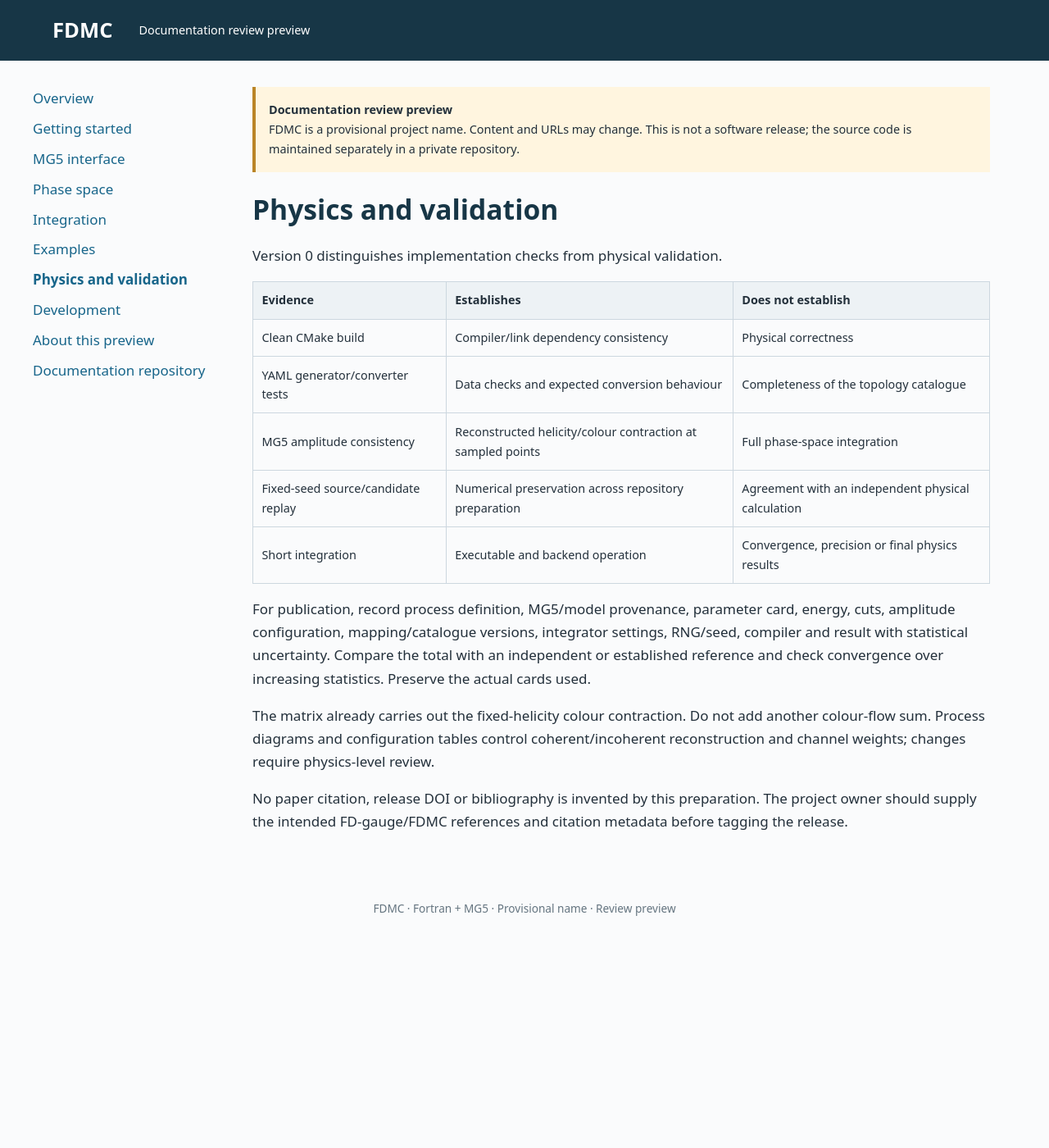
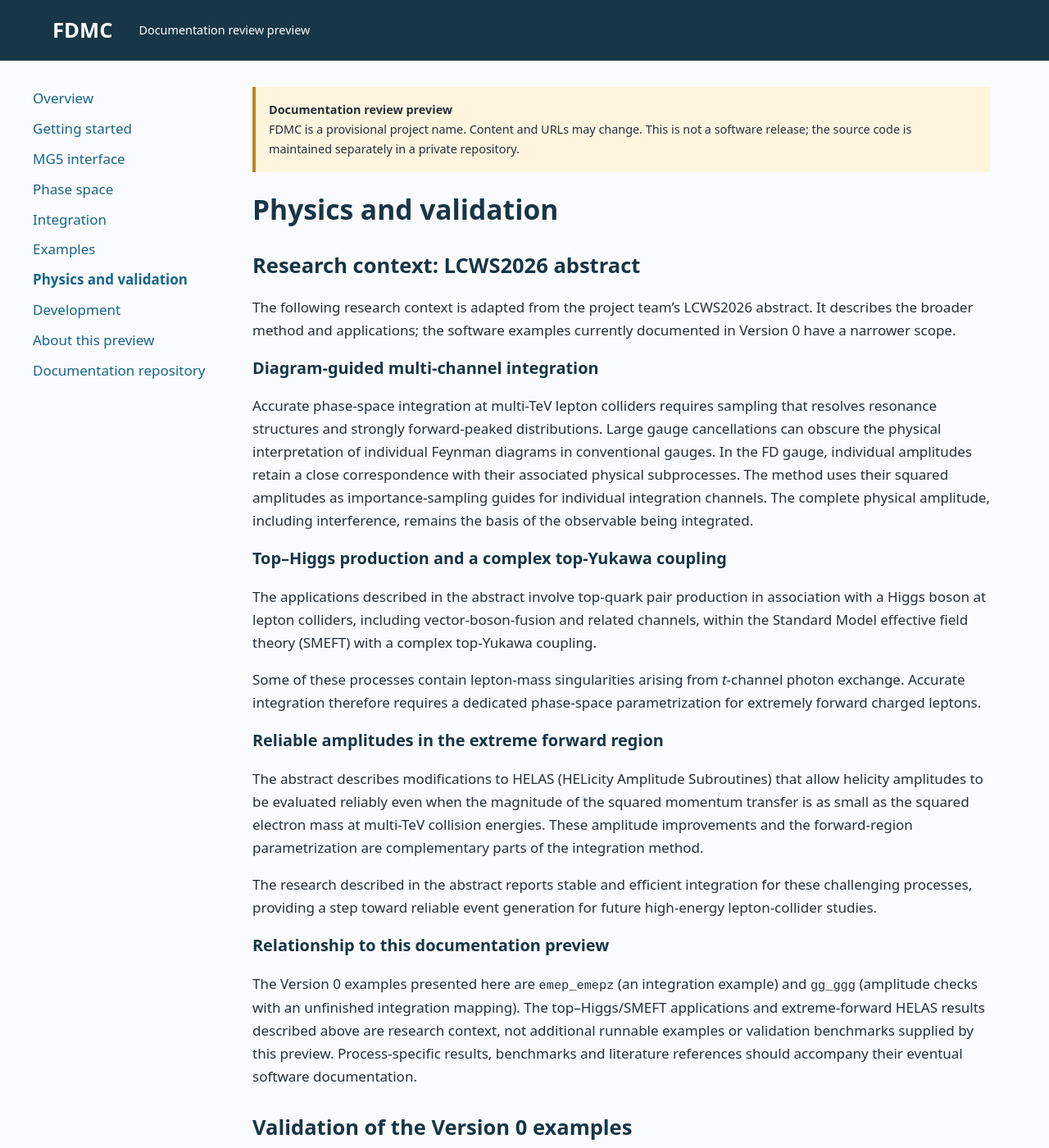
Before and after one commit to jkanzaki105/fdmc-docs-preview, a Jekyll site: the page built from docs/physics.md, in a window 1280 px wide and 1400 px high. Shown: the whole window at 82% size. Built offline with Jekyll 4.4.1, drawn with Linux system fonts in a browser that asks for light colours.

Commit message:
Explain FD gauge integration and LCWS2026 research context

```diff
--- a/docs/physics.md
+++ b/docs/physics.md
@@ -4,6 +4,57 @@ title: Physics and validation
 ---
 
 # Physics and validation
+
+## Research context: LCWS2026 abstract
+
+The following research context is adapted from the project team's LCWS2026
+abstract. It describes the broader method and applications; the software examples
+currently documented in Version 0 have a narrower scope.
+
+### Diagram-guided multi-channel integration
+
+Accurate phase-space integration at multi-TeV lepton colliders requires sampling
+that resolves resonance structures and strongly forward-peaked distributions.
+Large gauge cancellations can obscure the physical interpretation of individual
+Feynman diagrams in conventional gauges. In the FD gauge, individual amplitudes
+retain a close correspondence with their associated physical subprocesses.
+The method uses their squared amplitudes as importance-sampling guides for
+individual integration channels. The complete physical amplitude, including
+interference, remains the basis of the observable being integrated.
+
+### Top–Higgs production and a complex top-Yukawa coupling
+
+The applications described in the abstract involve top-quark pair production
+in association with a Higgs boson at lepton colliders, including
+vector-boson-fusion and related channels, within the Standard Model effective
+field theory (SMEFT) with a complex top-Yukawa coupling.
+
+Some of these processes contain lepton-mass singularities arising from
+*t*-channel photon exchange. Accurate integration therefore requires a dedicated
+phase-space parametrization for extremely forward charged leptons.
+
+### Reliable amplitudes in the extreme forward region
+
+The abstract describes modifications to HELAS (HELicity Amplitude Subroutines)
+that allow helicity amplitudes to be evaluated reliably even when the magnitude
+of the squared momentum transfer is as small as the squared electron mass at
+multi-TeV collision energies. These amplitude improvements and the forward-region
+parametrization are complementary parts of the integration method.
+
+The research described in the abstract reports stable and efficient integration
+for these challenging processes, providing a step toward reliable event
+generation for future high-energy lepton-collider studies.
+
+### Relationship to this documentation preview
+
+The Version 0 examples presented here are `emep_emepz` (an integration example)
+and `gg_ggg` (amplitude checks with an unfinished integration mapping).
+The top–Higgs/SMEFT applications and extreme-forward HELAS results described
+above are research context, not additional runnable examples or validation
+benchmarks supplied by this preview. Process-specific results, benchmarks and
+literature references should accompany their eventual software documentation.
+
+## Validation of the Version 0 examples
 
 Version 0 distinguishes implementation checks from physical validation.
 
```
Also changed, not shown: docs/index.md (+23 -1 lines).
